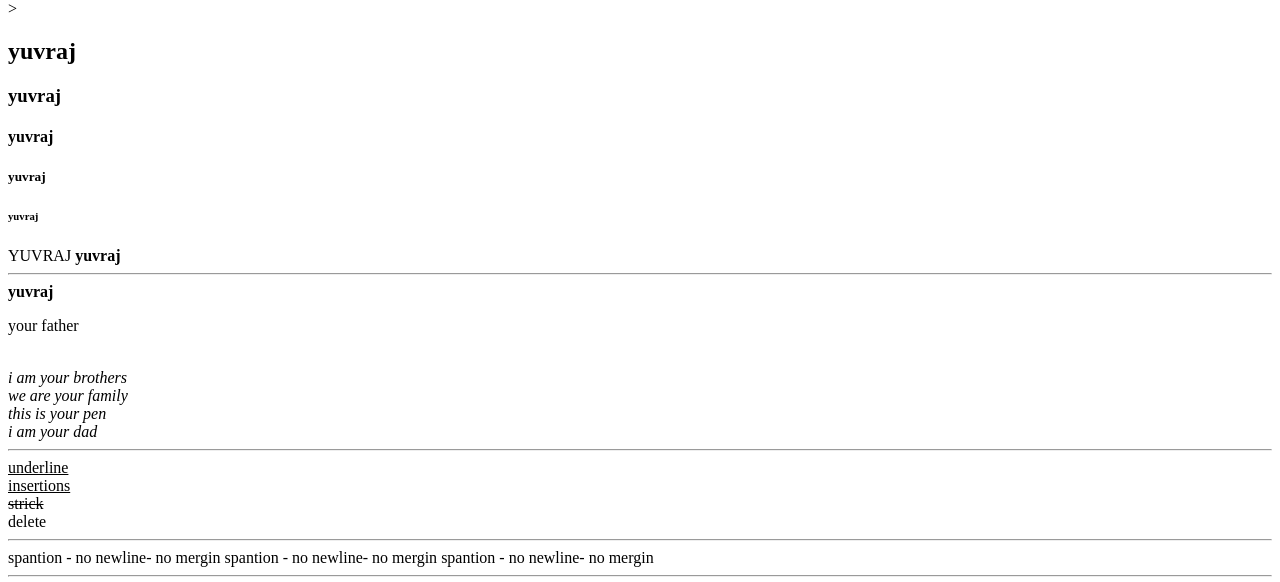
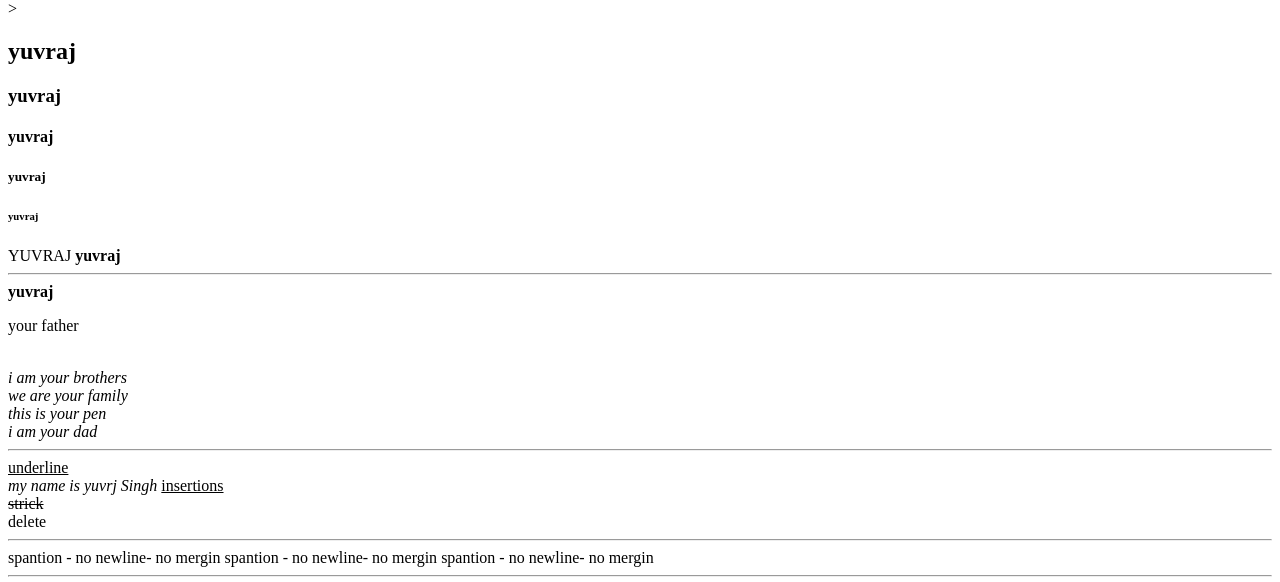
Before and after one commit to yuvraj5657663/basic-html, a plain HTML site: page first.html in a window 1280 px wide. Shown: the part 164-746 px from the top of the page. Drawn offline with Linux system fonts and the light colour scheme.

Commit message:
Update first.html

```diff
--- a/first.html
+++ b/first.html
@@ -22,6 +22,7 @@
  <dfn> i am your dad</dfn><br>
  <hr>
 <u>underline</u><br>
+ <i>my name is yuvrj Singh </i>
 <ins> insertions</ins><br>
 <s>strick</s><br>
 <der> delete</der><br>
```
